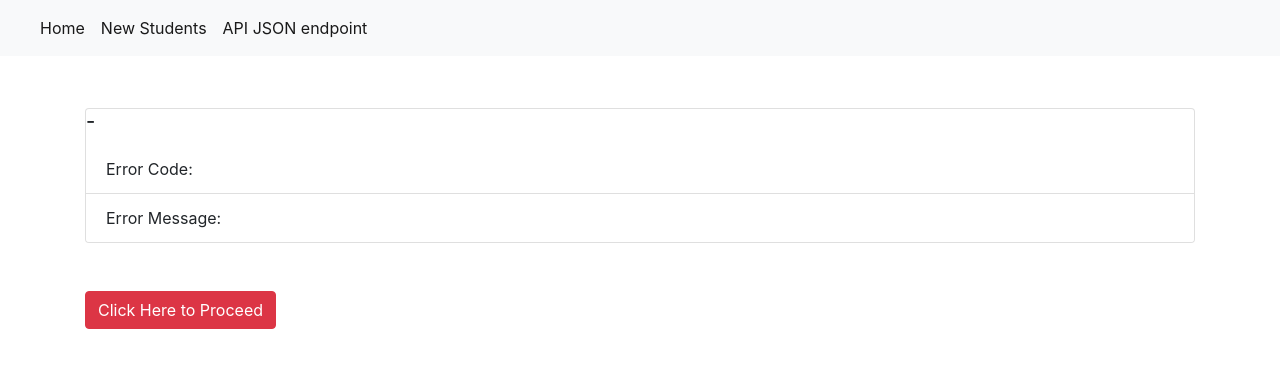
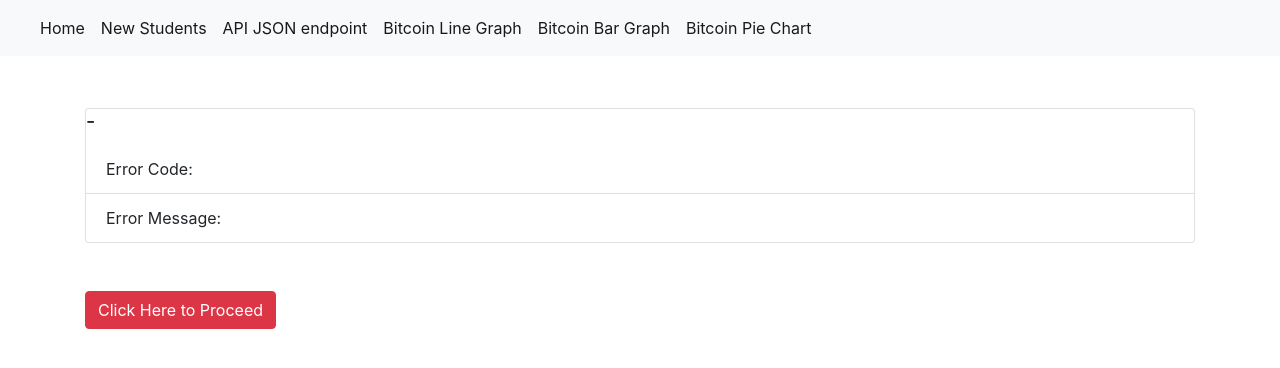
Before and after one commit to Kajal1099/FinalWebappGroupProject, a Flask app: page /validateLogin/1 in a window 1280 px wide. Shown: the top 368 px of the page. Run offline with Flask 2, Linux system fonts and the light colour scheme; data comes from the database, SQL or seed files in the repository; tables that the repository leaves empty hold one stand-in row (values such as "Sample post"); some libraries are stand-ins or nearby versions.

Commit message:
Fix: Added layout to chart html pages

```diff
--- a/app/templates/bar_chart.html
+++ b/app/templates/bar_chart.html
@@ -1,5 +1,5 @@
-<!DOCTYPE html>
-<html lang="en">
+{% extends "layout.html" %}
+{% block content %}
 <head>
   <meta charset="utf-8" />
   <title>{{ title }}</title>
@@ -56,4 +56,4 @@
     </script>
   </center>
 </body>
-</html>
+{% endblock %}
--- a/app/templates/layout.html
+++ b/app/templates/layout.html
@@ -43,6 +43,19 @@
                         class="sr-only">(current)</span></a>
             </li>
 
+            <li class="nav-item active">
+                <a class="nav-link" href="/line">Bitcoin Line Graph<span
+                        class="sr-only">(current)</span></a>
+            </li>
+            <li class="nav-item active">
+                <a class="nav-link" href="/bar">Bitcoin Bar Graph <span
+                        class="sr-only">(current)</span></a>
+            </li>
+            <li class="nav-item active">
+                <a class="nav-link" href="/pie">Bitcoin Pie Chart <span
+                        class="sr-only">(current)</span></a>
+            </li>
+
         </ul>
     </div>
 </nav>
--- a/app/templates/line_chart.html
+++ b/app/templates/line_chart.html
@@ -1,5 +1,5 @@
-<!DOCTYPE html>
-<html lang="en">
+{% extends "layout.html" %}
+{% block content %}
 <head>
   <meta charset="utf-8" />
   <title>{{ title }}</title>
@@ -68,4 +68,4 @@
     </script>
   </center>
 </body>
-</html>
+{% endblock %}
--- a/app/templates/pie_chart.html
+++ b/app/templates/pie_chart.html
@@ -1,5 +1,5 @@
-<!DOCTYPE html>
-<html lang="en">
+{% extends "layout.html" %}
+{% block content %}
 <head>
   <meta charset="utf-8" />
   <title>{{ title }}</title>
@@ -33,4 +33,4 @@
     </script>
     </center>
 </body>
-</html>
+{% endblock %}
```
